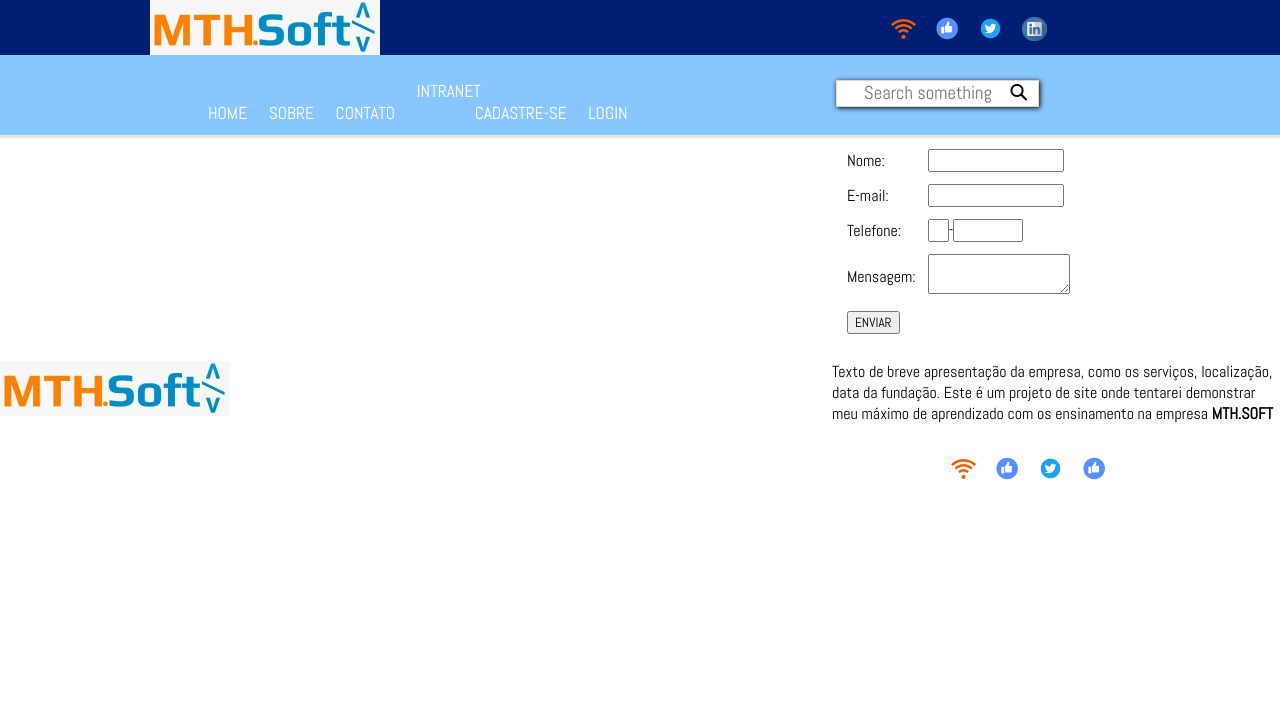
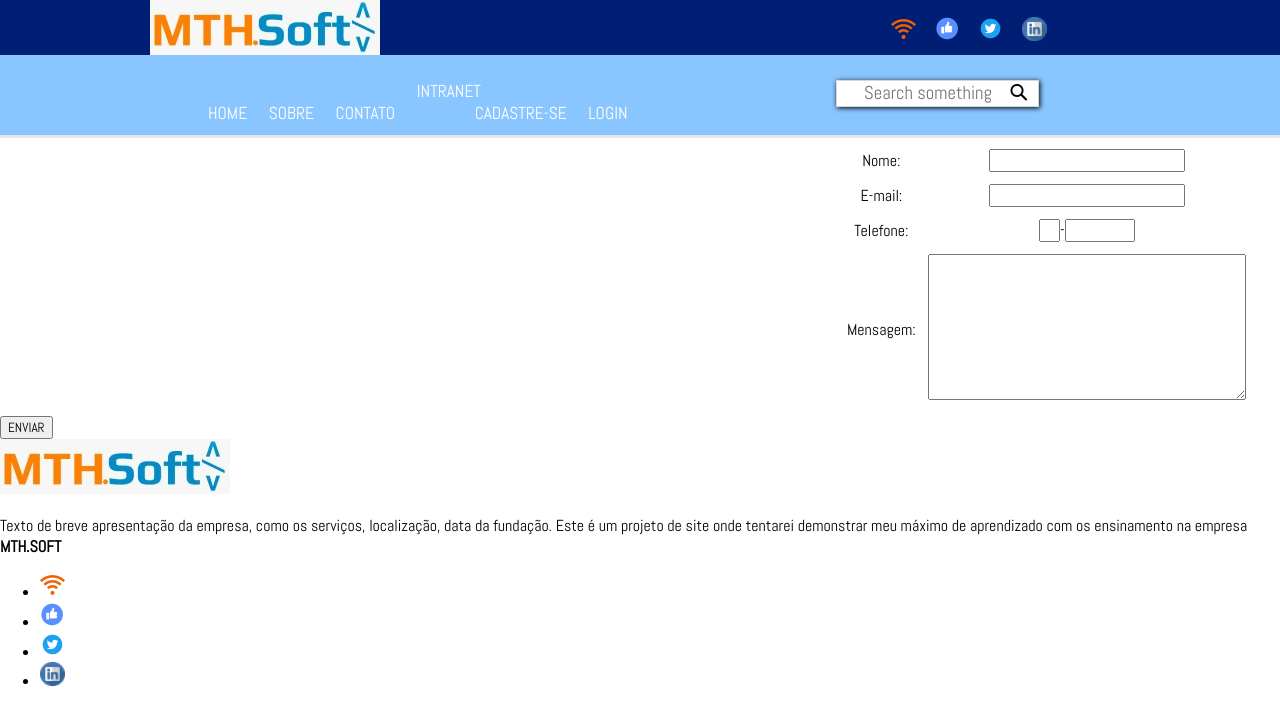
Before and after one commit to Luc4sDomingu3z/projeto-site-mth, a plain HTML site: page contato.html in a window 1280 px wide. Drawn offline with Linux system fonts and the light colour scheme.

Commit message:
página de contato [não finalizado]

```diff
--- a/contato.html
+++ b/contato.html
@@ -72,7 +72,7 @@
                         <a href="#">Intranet</a>
 						<ul>
 							<li class="sub-menu"><a href="./cadastro.html">Cadastre-se</a></li>
-							<li class="sub-menu"><a href="./login.html">Login</a></li>
+							<li class="sub-menu"><a href="./login.html" target="_blank">Login</a></li>
 						</ul>
                     </li>
 
@@ -96,62 +96,60 @@
 <!--MENU INTERATIVO []end-->
 
 <!--AREA DE CONTATO []start-->
-	<section class="contc-area">
+	<section class="contac-area">
 		<table cellspacing="10">
 
 			<tr>
-				<td>
+				<td align="center">
 					<label for="user">Nome:</label>
 				</td>
 
-				<td align="left">
-					<input type="text" name="user" size="20" >
+				<td align="center">
+					<input type="text" name="user" size="30" >
 				</td>
 			</tr>
 
 			<tr>
-				<td>
+				<td align="center">
 					<label for="email">E-mail:</label>
 				</td>
 
-				<td>
-					<input type="text" name="email" size="20">
+				<td align="center">
+					<input type="text" name="email" size="30">
 				</td>
 			</tr>
 
 			<tr>
-				<td>
+				<td align="center">
 					<label for="phone">Telefone:</label>
 				</td>
 
-				<td align="left">
+				<td align="center">
 					<input type="text" size="1" maxlength="2" >-<input type="text" size="9" maxlength="10">
 				</td>
 			</tr>
 
 			<tr>
-				<td>
+				<td align="center">
 					<label for="mensagem">Mensagem:</label>
 				</td>
 
-				<td align="left">
-					<textarea maxlength="500" size="40"></textarea>
+				<td align="center">
+					<textarea maxlength="500" size="50" style="width: 312px; height: 140px;"></textarea>
 				</td>
 			</tr>
 
-			<tr>
-				<td>
+		</table>
+
 		<input type="button" value="ENVIAR">
-				</td>
-			</tr>
-		</table>
 	</section>
 <!--AREA DE CONTATO []end-->
 
-<!--AREA DO RODAPE [] start-->
+<!-- AREA DO RODAPE [] start -->
+<footer class="rodape">
 	<div class="fill-area">
 
-			<div class="logo">
+		<div class="logo-rodape">
 			<img src="./_media/_img/logob.jpeg">
 		</div>
 
@@ -160,7 +158,7 @@
 			</p>
 		</div>
 
-			<div class="redes-sociais">
+		<div class="redes-sociaisFo">
 
 			<ul>
 				<li>
@@ -183,7 +181,7 @@
 
 				<li>
 					<a href="#">
-							<img src="./_media/_img/facebook.png">
+						<img src="./_media/_img/linkedin.png">
 					</a>
 				</li>
 			</ul>
@@ -192,7 +190,7 @@
 
 	</div>
 </footer>
-<!--AREA DE RODAPE [] end-->
+<!--AREA DO RODAPE DO SITE [] end-->
 </body>
 
 </html>
```
Lines whose indentation alone changed are shown as unchanged.
